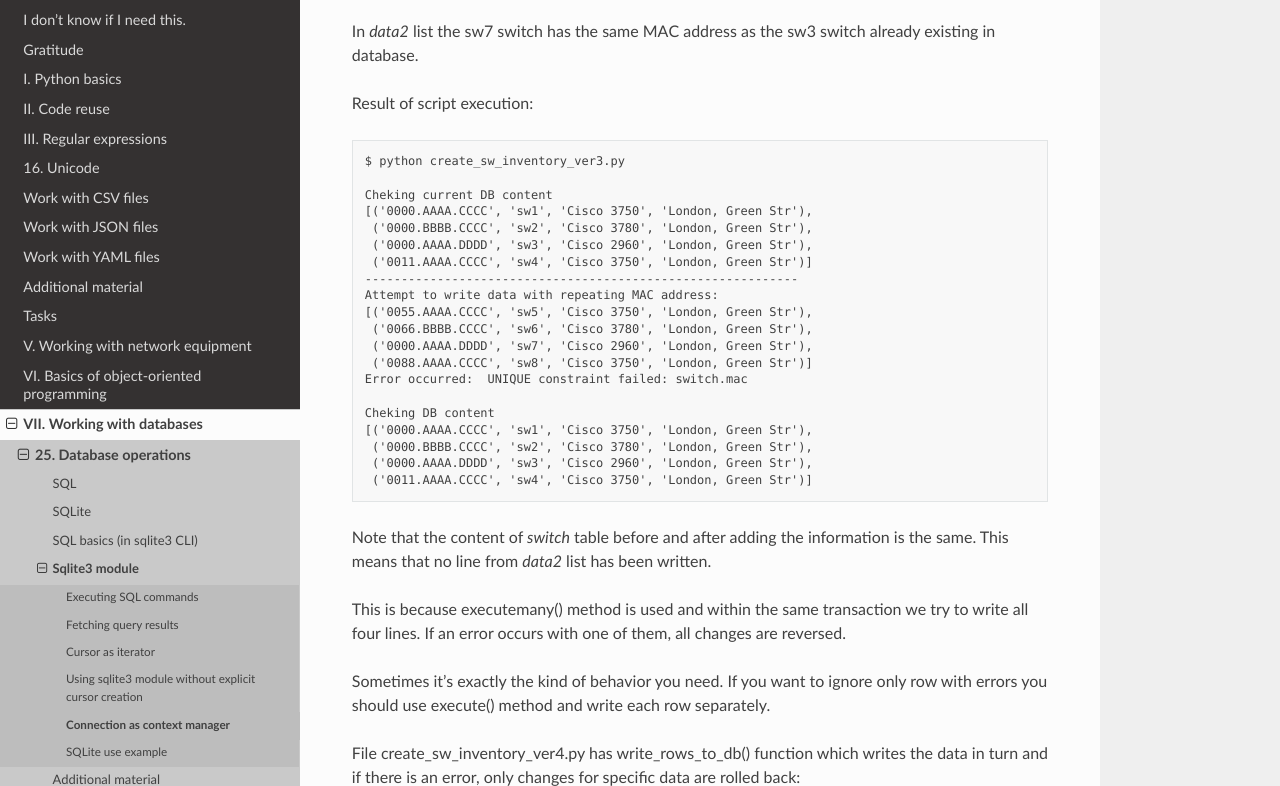
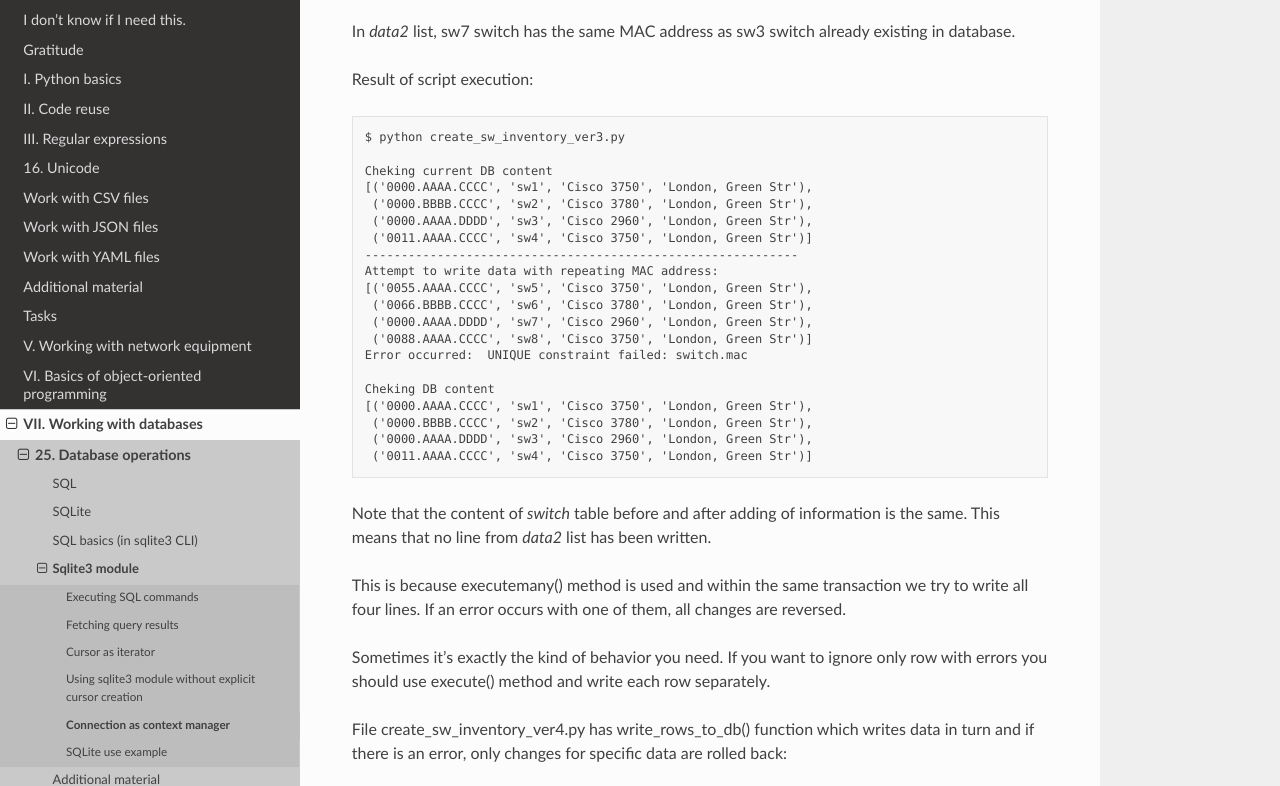
Before and after one commit to natenka/pyneng-book-en, a Sphinx documentation site: the page built from docs/source/book/25_db/sqlite3_context_manager.rst, in a window 1280 px wide and 1400 px high, scrolled down 1305 px, cut to the strip 236-1022 px from the top of the window. Built offline with Sphinx 7.4.7 and the Read the Docs theme 2.0.0, drawn with Linux system fonts in a browser that asks for light colours; pages that are not in the unit, such as notebooks, are missing from menus.

Commit message:
Update sqlite3_context_manager.rst

```diff
--- a/docs/source/book/25_db/sqlite3_context_manager.rst
+++ b/docs/source/book/25_db/sqlite3_context_manager.rst
@@ -52,7 +52,7 @@ File create_sw_inventory_ver3.py uses functions from create_sw_inventory_ver2_fu
   :language: python
   :linenos:
 
-In *data2* list the sw7 switch has the same MAC address as the sw3 switch already existing in database.
+In *data2* list, sw7 switch has the same MAC address as sw3 switch already existing in database.
 
 Result of script execution:
 
@@ -79,13 +79,13 @@ Result of script execution:
      ('0000.AAAA.DDDD', 'sw3', 'Cisco 2960', 'London, Green Str'),
      ('0011.AAAA.CCCC', 'sw4', 'Cisco 3750', 'London, Green Str')]
 
-Note that the content of *switch* table before and after adding the information is the same. This means that no line from *data2* list has been written.
+Note that the content of *switch* table before and after adding of information is the same. This means that no line from *data2* list has been written.
 
 This is because executemany() method is used and within the same transaction we try to write all four lines. If an error occurs with one of them, all changes are reversed.
 
 Sometimes it’s exactly the kind of behavior you need. If you want to ignore only row with errors you should use execute() method and write each row separately.
 
-File create_sw_inventory_ver4.py has write_rows_to_db() function which writes the data in turn and if there is an error, only changes for specific data are rolled back:
+File create_sw_inventory_ver4.py has write_rows_to_db() function which writes data in turn and if there is an error, only changes for specific data are rolled back:
 
 .. literalinclude:: /pyneng-examples-exercises/examples/18_db/create_sw_inventory_ver4.py
   :language: python
```
